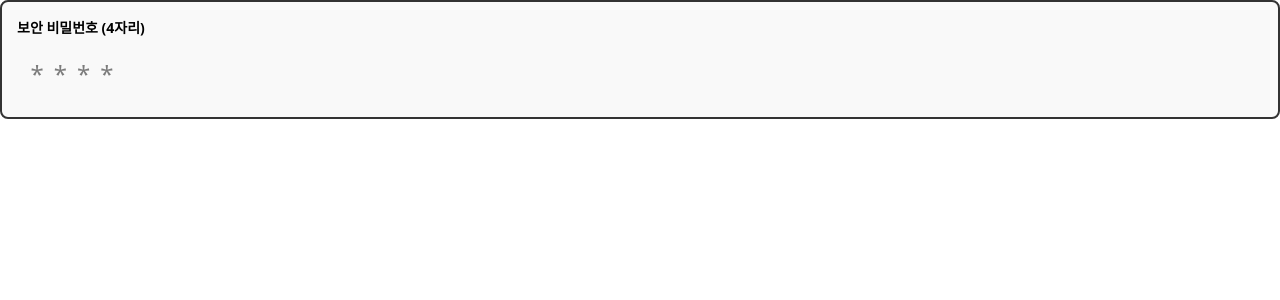
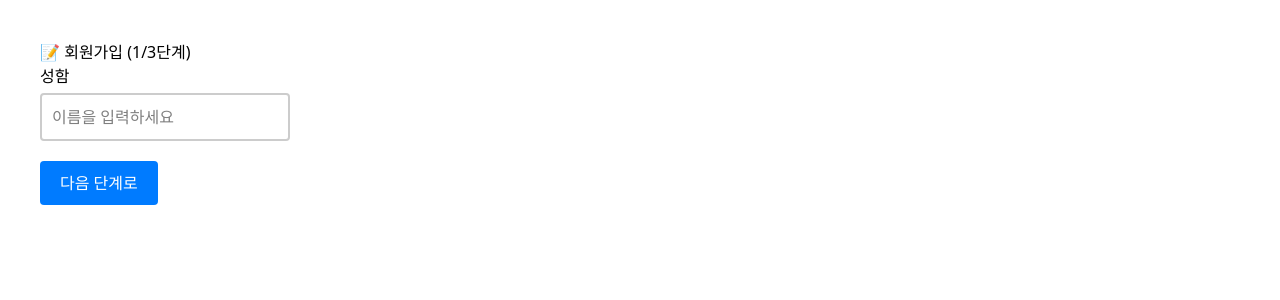
Before and after one commit to cokid1998/react-playground, a React app: page / in a window 1280 px wide. Shown: the top 300 px of the page. Built offline with nearby package versions, Linux system fonts and the light colour scheme; the HTML template or start-up script is replaced by a standard one.

Commit message:
useImperativeHandle 심화

```diff
--- a/src/App.tsx
+++ b/src/App.tsx
@@ -1,9 +1,20 @@
 import { useRef, useState } from "react";
 import SecureInput from "./SecureInput";
+import ValidatedInput from "./components/ValidatedInput";
+import AnimatedBox from "./components/AnimatedBox";
+import SignupForm from "./components/SignupForm";
 
 function App() {
-  const apiRef = useRef();
-  return <SecureInput ref={apiRef} />;
+  const apiRef = useRef(null);
+
+  return (
+    <>
+      {/* <SecureInput ref={apiRef} /> */}
+      {/* <ValidatedInput ref={apiRef} placeholder="placeholder" label="label" /> */}
+      {/* <AnimatedBox ref={apiRef} /> */}
+      <SignupForm />
+    </>
+  );
 }
 
 export default App;
--- /dev/null
+++ b/src/components/AnimatedBox.tsx
@@ -0,0 +1,39 @@
+import { useImperativeHandle, useRef, type Ref } from "react";
+
+interface AnimatedBoxProps {
+  ref: Ref<{ startShake: () => void }>;
+}
+
+export default function AnimatedBox({ ref }: AnimatedBoxProps) {
+  const boxRef = useRef<HTMLDivElement | null>(null);
+
+  useImperativeHandle(ref, () => ({
+    startShake: () => {
+      if (boxRef.current) {
+        boxRef.current.classList.remove("shake-animation");
+
+        // 강제 리플로우 유도
+        void boxRef.current.offsetWidth;
+        boxRef.current.classList.add("shake-animation");
+      }
+    },
+  }));
+
+  return (
+    <div
+      ref={boxRef}
+      style={{
+        width: "100px",
+        height: "100px",
+        background: "coral",
+        display: "flex",
+        alignItems: "center",
+        justifyContent: "center",
+        color: "white",
+        fontWeight: "bold",
+      }}
+    >
+      Box
+    </div>
+  );
+}
--- /dev/null
+++ b/src/components/SignupForm.tsx
@@ -0,0 +1,44 @@
+import ValidatedInput from "./ValidatedInput";
+import { useRef } from "react";
+
+export default function SignupForm() {
+  const nameRef = useRef(null); // 자식 조종기
+
+  const handleNextStep = () => {
+    // TODO: 자식의 check() 메서드를 실행하여 결과를 변수에 담으세요.
+    const isValid = nameRef.current.check(); // 여기에 코드 작성
+
+    if (isValid) {
+      alert("✅ 검증 성공! 다음 단계로 이동합니다.");
+    } else {
+      console.log(
+        "❌ 검증 실패: 자식이 스스로 에러를 표시하고 포커스를 잡았습니다.",
+      );
+    }
+  };
+
+  return (
+    <div style={{ padding: "40px" }}>
+      <h2>📝 회원가입 (1/3단계)</h2>
+      <ValidatedInput
+        ref={nameRef}
+        label="성함"
+        placeholder="이름을 입력하세요"
+      />
+
+      <button
+        onClick={handleNextStep}
+        style={{
+          padding: "10px 20px",
+          cursor: "pointer",
+          background: "#007bff",
+          color: "#fff",
+          border: "none",
+          borderRadius: "4px",
+        }}
+      >
+        다음 단계로
+      </button>
+    </div>
+  );
+}
--- /dev/null
+++ b/src/components/ValidatedInput.tsx
@@ -0,0 +1,65 @@
+import { useState, useImperativeHandle, useRef, type Ref } from "react";
+
+interface ValidatedInputProps {
+  ref: Ref<{ check: () => boolean }>;
+  label: string;
+  placeholder: string;
+}
+
+/**
+ * [자식 컴포넌트] ValidatedInput
+ * 스스로 에러 상태를 관리하고 부모의 검증 명령에 응답합니다.
+ */
+
+const ValidatedInput = ({ ref, label, placeholder }: ValidatedInputProps) => {
+  const inputRef = useRef<HTMLInputElement>(null);
+  const [hasError, setHasError] = useState(false);
+
+  /**
+   * TODO: 부모가 호출할 'check' 메서드를 설계하세요.
+   * 1. inputRef를 통해 값이 비어있는지 확인합니다.
+   * 2. 비어있다면: setHasError(true)를 하고, 해당 인풋에 focus()를 준 뒤, false를 반환합니다.
+   * 3. 채워져있다면: setHasError(false)를 하고, true를 반환합니다.
+   */
+  useImperativeHandle(
+    ref,
+    () => ({
+      check: () => {
+        // 여기에 로직을 작성하세요.
+        if (!inputRef.current?.value) {
+          setHasError(true);
+          inputRef.current?.focus();
+          return false;
+        }
+
+        setHasError(false);
+        return true;
+      },
+    }),
+    [],
+  );
+
+  return (
+    <div style={{ marginBottom: "20px" }}>
+      <label style={{ display: "block", marginBottom: "5px" }}>{label}</label>
+      <input
+        ref={inputRef}
+        placeholder={placeholder}
+        style={{
+          padding: "10px",
+          width: "250px",
+          border: `2px solid ${hasError ? "#ff4d4f" : "#ccc"}`,
+          borderRadius: "4px",
+          outline: "none",
+        }}
+      />
+      {hasError && (
+        <p style={{ color: "#ff4d4f", fontSize: "12px", margin: "5px 0 0" }}>
+          ⚠️ {label} 항목은 필수 입력입니다.
+        </p>
+      )}
+    </div>
+  );
+};
+
+export default ValidatedInput;
```
